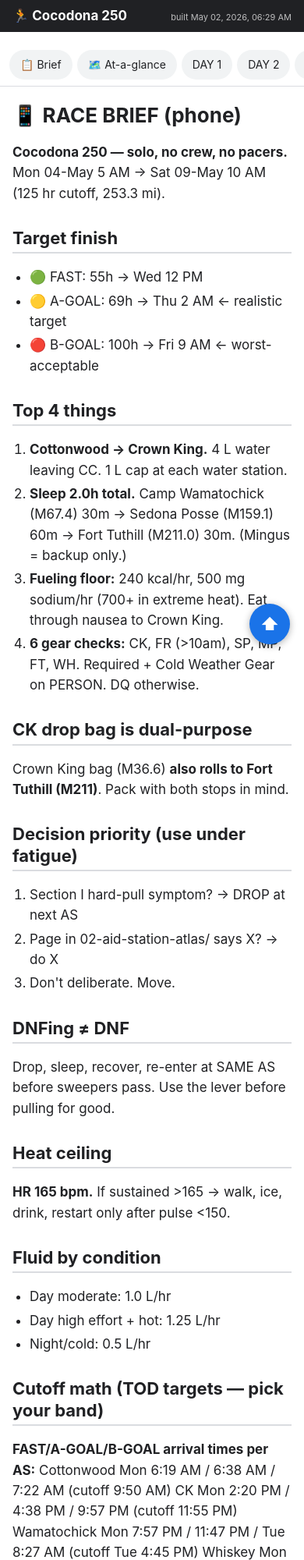
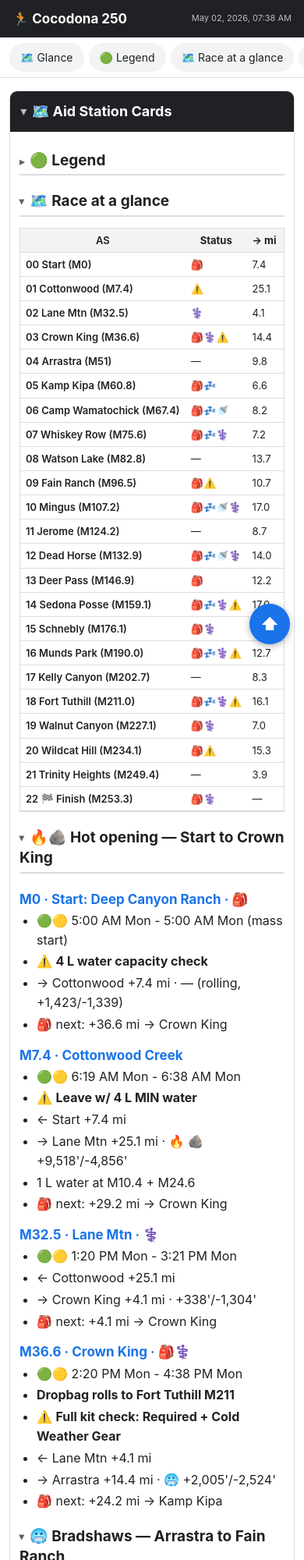
Before and after one commit to jasonjgarcia24/coco-crew-cptn, a website: page phone/build/cocodona-phone.html in a window 390 px wide. Shown: the top 2000 px of the page at 78% size. Drawn offline with Linux system fonts and the light colour scheme.

Commit message:
chore: rebuild phone pack html
Regenerated phone/build/cocodona-phone.html from the slimmed sources
and updated renderer. Committed because GitHub Pages serves it directly.

```diff
--- a/phone/build/cocodona-phone.html
+++ b/phone/build/cocodona-phone.html
@@ -4,9 +4,8 @@
 <meta charset="UTF-8">
 <meta name="viewport" content="width=device-width, initial-scale=1, maximum-scale=5">
 <meta name="theme-color" content="#202124">
-<meta name="apple-mobile-web-app-capable" content="yes">
 <meta name="mobile-web-app-capable" content="yes">
-<title>Cocodona 250 — Phone Pack</title>
+<title>Cocodona 250</title>
 <style>
 :root {
   --bg: #FFFFFF;
@@ -15,8 +14,8 @@
   --accent: #1A73E8;
   --rule: #DADCE0;
   --pill-bg: #F1F3F4;
-  --warn: #FCE5CD;
-  --topbar-h: 56px;
+  --section-bg: #F8F9FA;
+  --topbar-h: 48px;
   --toc-h: 52px;
 }
 @media (prefers-color-scheme: dark) {
@@ -27,7 +26,7 @@
     --accent: #8AB4F8;
     --rule: #3C4043;
     --pill-bg: #292A2D;
-    --warn: #5D4037;
+    --section-bg: #2A2A2A;
   }
 }
 * { box-sizing: border-box; }
@@ -45,11 +44,11 @@
   color: var(--bg);
   padding: 10px 16px;
   position: sticky; top: 0; z-index: 10;
-  display: flex; align-items: baseline; justify-content: space-between;
-  gap: 12px;
+  height: var(--topbar-h);
+  display: flex; align-items: center; gap: 12px;
 }
-.topbar h1 { margin: 0; font-size: 17px; font-weight: 700; }
-.topbar small { font-size: 11px; opacity: 0.7; white-space: nowrap; }
+.topbar h1 { margin: 0; font-size: 17px; font-weight: 700; flex: 1; }
+.topbar small { font-size: 11px; opacity: 0.7; }
 nav.toc {
   display: flex; flex-wrap: nowrap; gap: 6px;
   padding: 8px 12px;
@@ -58,6 +57,8 @@
   position: sticky; top: var(--topbar-h); z-index: 9;
   overflow-x: auto;
   -webkit-overflow-scrolling: touch;
+  height: var(--toc-h);
+  align-items: center;
 }
 nav.toc a {
   background: var(--pill-bg);
@@ -72,43 +73,86 @@
   flex-shrink: 0;
 }
 nav.toc a:active { background: var(--accent); color: #FFF; }
-main { padding: 0 16px; max-width: 760px; margin: 0 auto; }
-section + section {
-  border-top: 4px solid var(--rule);
-  margin-top: 32px;
-  padding-top: 12px;
+main { padding: 0 12px; max-width: 760px; margin: 0 auto; }
+
+/* Disclosure marker — single style for all <summary>. */
+summary { cursor: pointer; user-select: none; list-style: none; }
+summary::-webkit-details-marker { display: none; }
+summary::before {
+  content: "▸";
+  display: inline-block;
+  margin-right: 0.4em;
+  font-size: 0.85em;
+  opacity: 0.7;
+  transition: transform 0.15s ease;
+  transform-origin: center;
 }
-h1, h2, h3 { line-height: 1.25; margin-top: 1.4em; margin-bottom: 0.4em; }
-h1 { font-size: 26px; }
-h2 {
-  font-size: 22px;
-  padding-bottom: 4px;
+details[open] > summary::before { transform: rotate(90deg); }
+
+/* Top-level section (Aid Station Cards / Race Brief) */
+.top-section {
+  margin: 16px 0;
+  border: 1px solid var(--rule);
+  border-radius: 10px;
+  background: var(--section-bg);
+  overflow: hidden;
+}
+.top-summary {
+  padding: 12px 14px;
+  font-size: 18px;
+  font-weight: 700;
+  background: var(--fg);
+  color: var(--bg);
+}
+.top-summary::before { color: var(--bg); }
+.top-body { padding: 4px 12px 12px; background: var(--bg); }
+
+/* Nested H2 collapsible section */
+.h2-section { margin: 12px 0; }
+.h2-summary {
+  padding: 8px 0 4px;
   border-bottom: 2px solid var(--rule);
 }
-h3 { font-size: 18px; color: var(--accent); }
-h3 + ul, h3 + p { margin-top: 6px; }
-p, li { font-size: 17px; }
-ul, ol { padding-left: 22px; }
-li { margin-bottom: 4px; }
+.h2-summary h2 {
+  display: inline;
+  margin: 0;
+  font-size: 19px;
+  line-height: 1.3;
+  font-weight: 700;
+}
+.h2-body { padding-top: 6px; }
+
+h3 {
+  font-size: 17px;
+  color: var(--accent);
+  margin: 16px 0 4px;
+  line-height: 1.3;
+}
+h3 + ul, h3 + p { margin-top: 4px; }
+p, li { font-size: 16px; }
+ul, ol { padding-left: 22px; margin: 4px 0 12px; }
+li { margin-bottom: 3px; }
 strong { font-weight: 700; }
 em { font-style: italic; }
-hr { border: 0; border-top: 4px dashed var(--rule); margin: 24px 0; }
+hr { border: 0; border-top: 2px dashed var(--rule); margin: 16px 0; }
+
 table {
   width: 100%; border-collapse: collapse;
-  font-size: 14px;
+  font-size: 13px;
   display: block; overflow-x: auto;
-  margin: 12px 0;
+  margin: 8px 0;
   border: 1px solid var(--rule);
   -webkit-overflow-scrolling: touch;
 }
 th, td {
-  padding: 6px 8px;
+  padding: 5px 7px;
   border-bottom: 1px solid var(--rule);
   white-space: nowrap;
   vertical-align: top;
 }
 th { background: var(--pill-bg); font-weight: 700; }
 tr td:first-child, tr th:first-child { font-weight: 600; }
+
 .fab {
   position: fixed; bottom: 18px; right: 18px;
   background: var(--accent); color: #FFF;
@@ -119,107 +163,29 @@
   box-shadow: 0 2px 10px rgba(0,0,0,0.3);
   z-index: 8;
 }
-footer {
-  text-align: center;
-  padding: 24px 16px;
-  color: var(--fg-soft);
-  font-size: 13px;
-  border-top: 1px solid var(--rule);
-  margin-top: 32px;
-}
 </style>
 </head>
 <body>
 <a id="top"></a>
 <header class="topbar">
   <h1>🏃 Cocodona 250</h1>
-  <small>built May 02, 2026, 06:29 AM</small>
+  <small>May 02, 2026, 07:38 AM</small>
 </header>
 <nav class="toc">
+  <a href="#race-at-a-glance">🗺️ Glance</a>
+  <a href="#legend">🟢 Legend</a><a href="#race-at-a-glance">🗺️ Race at a glance</a><a href="#hot-opening-start-to-crown-king">🔥🪨 Hot opening</a><a href="#bradshaws-arrastra-to-fain-ranch">🥶 Bradshaws</a><a href="#verde-valley-sedona-mingus-to-sedona-posse">🔥 Verde Valley & Sedona</a><a href="#cold-mountains-finish-schnebly-to-heritage-sq">🥶🏔️ Cold mountains & finish</a>
   <a href="#race-brief">📋 Brief</a>
-  <a href="#race-at-a-glance-as-status-conditions-per-leg">🗺️ At-a-glance</a>
-  <a href="#day-1-mon-04-may-start-5-am">DAY 1</a><a href="#day-2-tue-05-may">DAY 2</a><a href="#day-3-wed-06-may">DAY 3</a><a href="#day-4-thu-07-may">DAY 4</a><a href="#day-5-fri-08-may">DAY 5</a><a href="#day-6-sat-09-may-finish-day">DAY 6</a>
 </nav>
 <main>
-  <section id="race-brief">
-    <h1 id="race-brief-phone">📱 RACE BRIEF (phone)</h1>
-<p><strong>Cocodona 250 — solo, no crew, no pacers.</strong>
-Mon 04-May 5 AM → Sat 09-May 10 AM (125 hr cutoff, 253.3 mi).</p>
-<h2 id="target-finish">Target finish</h2>
+  <details open class="top-section" id="aid-station-cards">
+    <summary class="top-summary">🗺️ Aid Station Cards</summary>
+    <div class="top-body"><details class="h2-section" id="legend"><summary class="h2-summary"><h2>🟢 Legend</h2></summary><div class="h2-body">
 <ul>
-<li>🟢 FAST: 55h → Wed 12 PM</li>
-<li>🟡 A-GOAL: 69h → Thu 2 AM ← realistic target</li>
-<li>🔴 B-GOAL: 100h → Fri 9 AM ← worst-acceptable</li>
+<li>🎒 drop bag · 💤 sleep · 🚿 shower · ⚕️ medic · ⚠️ gear check</li>
+<li>🟢 FAST (55h) · 🟡 A-GOAL (69h)</li>
+<li>🔥 hot · 🥶 cold · 🏔️ high alt (≥7,000&#39;) · 🪨 rocky/technical · ⬆️ steep climb · ⬇️ steep descent</li>
 </ul>
-<h2 id="top-4-things">Top 4 things</h2>
-<ol>
-<li><strong>Cottonwood → Crown King.</strong> 4 L water leaving CC. 1 L cap at each water station.</li>
-<li><strong>Sleep 2.0h total.</strong> Camp Wamatochick (M67.4) 30m → Sedona Posse (M159.1) 60m → Fort Tuthill (M211.0) 30m. (Mingus = backup only.)</li>
-<li><strong>Fueling floor:</strong> 240 kcal/hr, 500 mg sodium/hr (700+ in extreme heat). Eat through nausea to Crown King.</li>
-<li><strong>6 gear checks:</strong> CK, FR (&gt;10am), SP, MP, FT, WH. Required + Cold Weather Gear on PERSON. DQ otherwise.</li>
-</ol>
-<h2 id="ck-drop-bag-is-dual-purpose">CK drop bag is dual-purpose</h2>
-<p>Crown King bag (M36.6) <strong>also rolls to Fort Tuthill (M211)</strong>. Pack with both stops in mind.</p>
-<h2 id="decision-priority-use-under-fatigue">Decision priority (use under fatigue)</h2>
-<ol>
-<li>Section I hard-pull symptom? → DROP at next AS</li>
-<li>Page in 02-aid-station-atlas/ says X? → do X</li>
-<li>Don&#39;t deliberate. Move.</li>
-</ol>
-<h2 id="dnfing-dnf">DNFing ≠ DNF</h2>
-<p>Drop, sleep, recover, re-enter at SAME AS before sweepers pass. Use the lever before pulling for good.</p>
-<h2 id="heat-ceiling">Heat ceiling</h2>
-<p><strong>HR 165 bpm.</strong> If sustained &gt;165 → walk, ice, drink, restart only after pulse &lt;150.</p>
-<h2 id="fluid-by-condition">Fluid by condition</h2>
-<ul>
-<li>Day moderate: 1.0 L/hr</li>
-<li>Day high effort + hot: 1.25 L/hr</li>
-<li>Night/cold: 0.5 L/hr</li>
-</ul>
-<h2 id="cutoff-math-tod-targets-pick-your-band">Cutoff math (TOD targets — pick your band)</h2>
-<p><strong>FAST/A-GOAL/B-GOAL arrival times per AS:</strong>
-Cottonwood Mon 6:19 AM / 6:38 AM / 7:22 AM (cutoff 9:50 AM)
-CK Mon 2:20 PM / 4:38 PM / 9:57 PM (cutoff 11:55 PM)
-Wamatochick Mon 7:57 PM / 11:47 PM / Tue 8:27 AM (cutoff Tue 4:45 PM)
-Whiskey Mon 10:28 PM / Tue 2:46 AM / Tue 12:23 PM (cutoff Tue 10 PM)
-Watson Mon 11:47 PM / Tue 4:29 AM / Tue 2:56 PM (cutoff Wed 3:30 AM)
-Fain Tue 2:32 AM / 7:55 AM / 7:57 PM (cutoff Wed 6 AM)
-Mingus Tue 5:27 AM / 11:36 AM / Wed 1:22 AM (cutoff Wed 1 PM)
-Jerome Tue 8:59 AM / 3:56 PM / Wed 7:29 AM (cutoff Wed 8:30 PM)
-Dead Horse Tue 10:33 AM / 5:56 PM / Wed 10:24 AM (cutoff Thu 12 AM)
-Deer Pass Tue 1:19 PM / 9:26 PM / Wed 3:33 PM (cutoff Thu 4:45 AM)
-Sedona Posse Tue 3:45 PM / Wed 12:32 AM / Wed 8:05 PM (cutoff Thu 12 PM)
-Schnebly Tue 9:06 PM / Wed 7:07 AM / Thu 5:29 AM (cutoff Thu 9 PM)
-Munds Tue 11:44 PM / Wed 10:27 AM / Thu 10:23 AM (cutoff Fri 2:45 AM)
-Kelly Wed 2:01 AM / 1:22 PM / Thu 2:41 PM (cutoff Fri 8 AM)
-Fort Tuthill Wed 3:26 AM / 3:10 PM / Thu 5:18 PM (cutoff Fri 12:45 PM)
-Walnut Wed 7:02 AM / 7:39 PM / Fri 12:39 AM (cutoff Fri 7:45 PM)
-Wildcat Wed 8:26 AM / 9:27 PM / Fri 2:20 AM (cutoff Fri 10:45 PM)
-Trinity Wed 11:18 AM / Thu 1:06 AM / Fri 7:40 AM (cutoff Sat 8:15 AM)
-<strong>FINISH Wed 12 PM / Thu 2 AM / Fri 9 AM (CUTOFF Sat 10 AM)</strong></p>
-<h2 id="failure-cards-open-if-relevant">Failure cards (open if relevant)</h2>
-<ul>
-<li>🔥 heat-cottonwood-to-crown-king</li>
-<li>🤢 gi-distress</li>
-<li>🌙 sleep-monsters</li>
-<li>🦶 foot-rot</li>
-<li>💧 hyponatremia</li>
-<li>🧭 nav-no-passing-zone</li>
-<li>🧠 low-motivation-late-race</li>
-<li>🎒 gear-check-failure</li>
-<li>🔄 dnf-vs-dnfing</li>
-</ul>
-<p><strong>Mental cue: TODO</strong></p>
-
-  </section>
-  <section id="as-cards">
-    <h1 id="aid-station-cards-phone">📱 AID STATION CARDS (phone)</h1>
-<p><strong>One-line per AS. Scroll fast. Tap into <code>02-aid-station-atlas/</code> for full page.</strong></p>
-<p>Legend: 🎒 drop bag • 💤 sleep • 🚿 shower • ⚕️ medic • ⚠️ gear check
-Targets: 🟢 FAST (55h) · 🟡 A-GOAL (69h)
-Conditions ahead: 🔥 hot • 🥶 cold • 🏔️ high alt (≥7,000&#39;) • 🪨 rocky/technical • ⬆️ steep climb • ⬇️ steep descent</p>
-<hr>
-<h2 id="race-at-a-glance-as-status-conditions-per-leg">🗺️ Race-at-a-glance — AS status + conditions per leg</h2>
+</div></details><details open class="h2-section" id="race-at-a-glance"><summary class="h2-summary"><h2>🗺️ Race at a glance</h2></summary><div class="h2-body">
 <table>
 <thead>
 <tr>
@@ -368,9 +334,7 @@
 <td>🏁</td>
 </tr>
 </tbody></table>
-<p><strong>Story:</strong> first quarter is 🔥🪨, middle dips back into 🔥, second half is 🥶🏔️ with two technical bookends (Schnebly climb + Mt Elden ascent/descent).</p>
-<hr>
-<h2 id="day-1-mon-04-may-start-5-am">DAY 1 — Mon 04-May (start 5 AM)</h2>
+</div></details><details open class="h2-section" id="hot-opening-start-to-crown-king"><summary class="h2-summary"><h2>🔥🪨 Hot opening — Start to Crown King</h2></summary><div class="h2-body">
 <h3 id="m0-start-deep-canyon-ranch">M0 · Start: Deep Canyon Ranch · 🎒</h3>
 <ul>
 <li>🟢🟡 5:00 AM Mon - 5:00 AM Mon (mass start)</li>
@@ -403,8 +367,7 @@
 <li>→ Arrastra +14.4 mi · 🥶 +2,005&#39;/-2,524&#39;</li>
 <li>🎒 next: +24.2 mi → Kamp Kipa</li>
 </ul>
-<hr>
-<h2 id="day-2-tue-05-may">DAY 2 — Tue 05-May</h2>
+</div></details><details open class="h2-section" id="bradshaws-arrastra-to-fain-ranch"><summary class="h2-summary"><h2>🥶 Bradshaws — Arrastra to Fain Ranch</h2></summary><div class="h2-body">
 <h3 id="m51-arrastra-creek">M51 · Arrastra Creek</h3>
 <ul>
 <li>🟢🟡 4:51 PM Mon - 7:50 PM Mon</li>
@@ -437,8 +400,6 @@
 <li>→ Watson Lake +7.2 mi</li>
 <li>🎒 next: +20.9 mi → Fain Ranch</li>
 </ul>
-<hr>
-<h2 id="day-3-wed-06-may">DAY 3 — Wed 06-May</h2>
 <h3 id="m828-watson-lake">M82.8 · Watson Lake</h3>
 <ul>
 <li>🟢🟡 11:47 PM Mon - 4:29 AM Tue</li>
@@ -455,6 +416,7 @@
 <li>→ Mingus +10.7 mi · 🔥 🏔️ +2,862&#39;/-284&#39; (altitude ~7,800&#39;)</li>
 <li>🎒 next: +10.7 mi → Mingus</li>
 </ul>
+</div></details><details open class="h2-section" id="verde-valley-sedona-mingus-to-sedona-posse"><summary class="h2-summary"><h2>🔥 Verde Valley &amp; Sedona — Mingus to Sedona Posse</h2></summary><div class="h2-body">
 <h3 id="m1072-mingus-mountain-780039">M107.2 · Mingus Mountain (~7,800&#39;) · 🎒💤🚿⚕️</h3>
 <ul>
 <li>🟢🟡 5:27 AM Tue - 11:36 AM Tue</li>
@@ -479,8 +441,6 @@
 <li>→ Deer Pass +14.0 mi · 🪨</li>
 <li>🎒 next: +14.0 mi → Deer Pass</li>
 </ul>
-<hr>
-<h2 id="day-4-thu-07-may">DAY 4 — Thu 07-May</h2>
 <h3 id="m1469-deer-pass">M146.9 · Deer Pass · 🎒</h3>
 <ul>
 <li>🟢🟡 1:19 PM Tue - 9:26 PM Tue</li>
@@ -497,6 +457,7 @@
 <li>→ Schnebly Hill +17.0 mi · 🔥 🪨 🏔️ +3,580&#39;/-1,628&#39; (altitude ~7,000&#39;)</li>
 <li>🎒 next: +17.0 mi → Schnebly Hill</li>
 </ul>
+</div></details><details open class="h2-section" id="cold-mountains-finish-schnebly-to-heritage-sq"><summary class="h2-summary"><h2>🥶🏔️ Cold mountains &amp; finish — Schnebly to Heritage Sq</h2></summary><div class="h2-body">
 <h3 id="m1761-schnebly-hill">M176.1 · Schnebly Hill · 🎒⚕️</h3>
 <ul>
 <li>🟢🟡 9:06 PM Tue - 7:07 AM Wed</li>
@@ -505,8 +466,6 @@
 <li>→ Munds Park +13.9 mi · 🥶 🏔️ (Coconino Plateau, upper-30s°F)</li>
 <li>🎒 next: +13.9 mi → Munds Park</li>
 </ul>
-<hr>
-<h2 id="day-5-fri-08-may">DAY 5 — Fri 08-May</h2>
 <h3 id="m1900-munds-park">M190.0 · Munds Park · 🎒💤⚕️</h3>
 <ul>
 <li>🟢🟡 11:44 PM Tue - 10:27 AM Wed</li>
@@ -549,8 +508,6 @@
 <li>→ Trinity +15.3 mi · 🥶 🪨 🏔️ +3,386&#39;/-3,055&#39; (altitude 9,000&#39;)</li>
 <li>🎒 next: +19.2 mi → Finish</li>
 </ul>
-<hr>
-<h2 id="day-6-sat-09-may-finish-day">DAY 6 — Sat 09-May (finish day)</h2>
 <h3 id="m2494-trinity-heights">M249.4 · Trinity Heights</h3>
 <ul>
 <li>🟢🟡 11:18 AM Wed - 1:06 AM Thu</li>
@@ -565,12 +522,35 @@
 <li>🟢🟡 12:00 PM Wed - 2:00 AM Thu</li>
 <li>🏁 You&#39;re done!!</li>
 </ul>
-
-  </section>
+</div></details></div>
+  </details>
+  <details open class="top-section" id="race-brief">
+    <summary class="top-summary">📋 Race Brief</summary>
+    <div class="top-body"><details open class="h2-section" id="target-finish"><summary class="h2-summary"><h2>Target finish</h2></summary><div class="h2-body">
+<ul>
+<li>🟢 FAST: 55h → Wed 12 PM</li>
+<li>🟡 A-GOAL: 69h → Thu 2 AM ← realistic target</li>
+<li>🔴 B-GOAL: 100h → Fri 9 AM ← worst-acceptable</li>
+</ul>
+</div></details><details open class="h2-section" id="top-4-things"><summary class="h2-summary"><h2>Top 4 things</h2></summary><div class="h2-body">
+<ol>
+<li><strong>Cottonwood → Crown King.</strong> 4 L water leaving CC. 1 L cap at each water station.</li>
+<li><strong>Sleep 2.0h total.</strong> Camp Wamatochick (M67.4) 30m → Sedona Posse (M159.1) 60m → Fort Tuthill (M211.0) 30m. (Mingus = backup only.)</li>
+<li><strong>Fueling floor:</strong> 240 kcal/hr, 500 mg sodium/hr (700+ in extreme heat). Eat through nausea to Crown King.</li>
+<li><strong>6 gear checks:</strong> CK, FR (&gt;10am), SP, MP, FT, WH. Required + Cold Weather Gear on PERSON. DQ otherwise.</li>
+</ol>
+</div></details><details open class="h2-section" id="ck-drop-bag-is-dual-purpose"><summary class="h2-summary"><h2>CK drop bag is dual-purpose</h2></summary><div class="h2-body">
+<p>Crown King bag (M36.6) <strong>also rolls to Fort Tuthill (M211)</strong>. Pack with both stops in mind.</p>
+</div></details><details open class="h2-section" id="fluid-by-condition"><summary class="h2-summary"><h2>Fluid by condition</h2></summary><div class="h2-body">
+<ul>
+<li>Day moderate: 1.0 L/hr</li>
+<li>Day high effort + hot: 1.25 L/hr</li>
+<li>Night/cold: 0.5 L/hr</li>
+</ul>
+<p><strong>Mental cue: TODO</strong></p>
+</div></details></div>
+  </details>
 </main>
 <a class="fab" href="#top" aria-label="Back to top">⬆</a>
-<footer>
-  Solo · crewless · pacerless · offline-pack vMay 02, 2026, 06:29 AM
-</footer>
 </body>
 </html>
```
